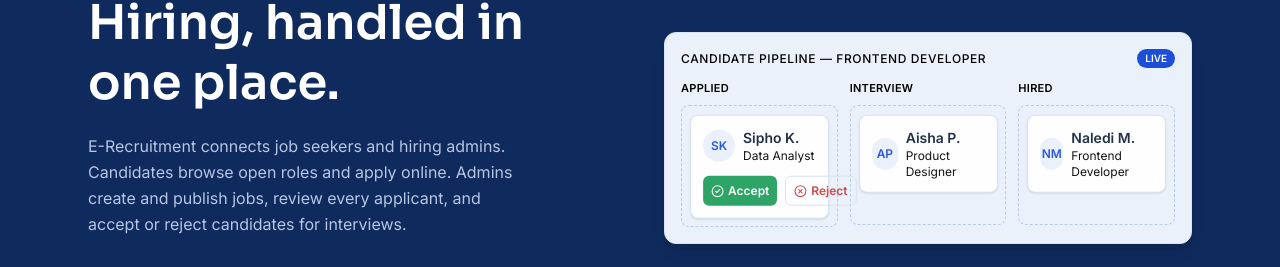
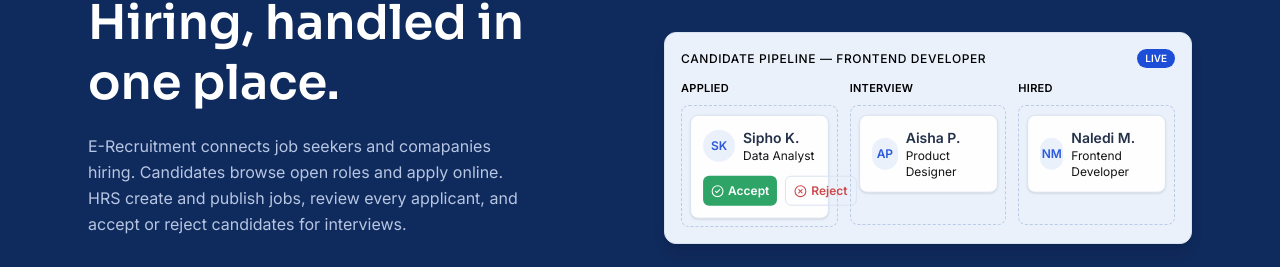
Before and after one commit to pedropkmmt/E-Recruitment, a React (Vite) app: page / in a window 1280 px wide. Shown: the part 216-483 px from the top of the page. Built offline with nearby package versions, Linux system fonts and the light colour scheme.

Commit message:
update hero wording

```diff
--- a/src/components/Hero.jsx
+++ b/src/components/Hero.jsx
@@ -14,8 +14,8 @@ const Hero = () => (
           Hiring, handled in one place.
         </h1>
         <p className="mt-5 max-w-md font-body text-base leading-relaxed" style={{ color: "#B7C6E2" }}>
-          E-Recruitment connects job seekers and hiring admins. Candidates browse
-          open roles and apply online. Admins create and publish jobs, review every
+          E-Recruitment connects job seekers and comapanies hiring. Candidates browse
+          open roles and apply online. HRS create and publish jobs, review every
           applicant, and accept or reject candidates for interviews.
         </p>
         <div className="mt-8 flex flex-col gap-3 sm:flex-row sm:flex-wrap">
```
